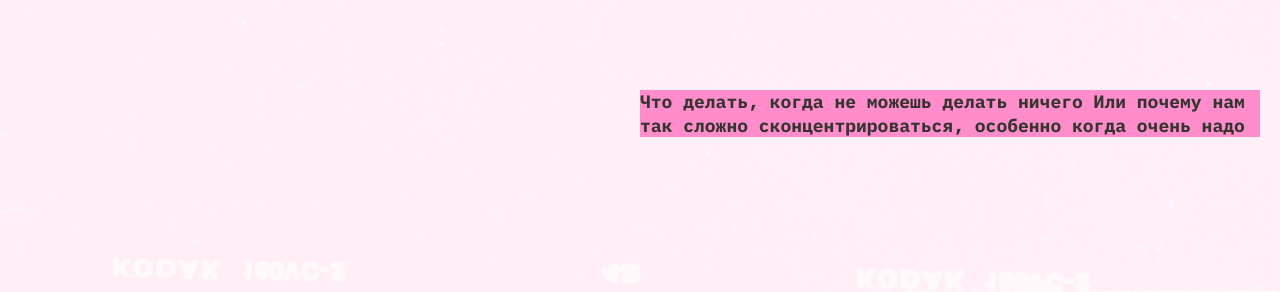
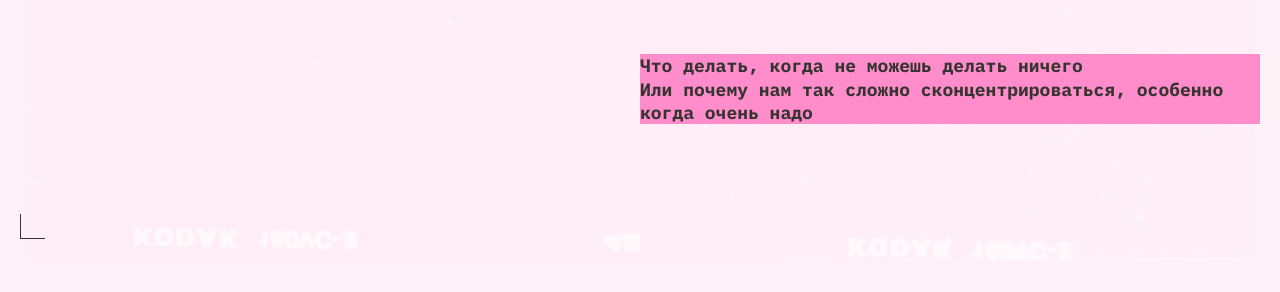
Before and after one commit to PolliSun/slozhno-sosredotochitsya, a plain HTML site: page index.html in a window 1280 px wide. Shown: the part 508-800 px from the top of the page. Drawn offline with Linux system fonts and the light colour scheme.

Commit message:
slozhno-sosredotochitsya

```diff
--- a/index.html
+++ b/index.html
@@ -46,9 +46,10 @@
       </nav>
       <h1 class="header__title">no focus</h1>
       <div class="title">
-        <p class="title-decor">Что делать, когда не можешь делать ничего
+        <p class="title-decor">Что делать, когда не можешь делать ничего<br>
           Или почему нам так сложно сконцентрироваться, особенно когда очень надо</p>
       </div>
+      <div class="decorated-element"></div>
     </header>
     <script src="./scripts/script.js"></script>
   </body>
--- a/styles/style.css
+++ b/styles/style.css
@@ -1,6 +1,6 @@
 /* Основные стили проекта. Это стили для темы, которую вы верстаете первой. */
 
-@media (width <= 375px){
+@media (min-width: 375px){
   .page {
     padding: 10px;
   }
@@ -9,7 +9,7 @@
   }
 }
 
-@media (width >= 376px){
+@media (min-width: 768px){
   .page {
     padding: 20px;
   }
@@ -19,7 +19,7 @@
   }
 }
 
-@media (width <= 375px) and (width >= 376px){
+@media (min-width: 1024px){
 
 }
 
@@ -27,24 +27,50 @@
   background-color: var(--bg-color, #FFF1F7);
   color: var(--text-color, #353430);
   background-image: url(/images/cover-image-light.png);
-  background-size: contain;
+  background-size: auto 768px;
   background-attachment: fixed;
+  background-repeat: no-repeat;
+  background-position: top center;
+  padding: 20px;
   /* сохраните в разметке и стилях класс page. На его основе работает скрипт. */
 }
 
 .header{
   display: grid;
-  grid-template-rows: repeat(3, 1fr);
-  min-height: 728px;
+  grid-template-rows: 299px max-content 299px;
 
 }
 
 .decorated-zone{
+  position: relative;
 
 }
 
+.decorated-zone::before{
+  content: "";
+  position: absolute;
+  block-size: 25px;
+  inline-size: 25px;
+  border-top: 1px solid #353430;
+  border-right: 1px solid #353430;
+  inset-inline-end: 0;
+  inset-block-start: 0;
+}
+
+.decorated-zone::after{
+  content: "";
+  position: absolute;
+  block-size: 25px;
+  inline-size: 25px;
+  border-bottom: 1px solid #353430;
+  border-left: 1px solid #353430;
+  inset-inline-start: 0;
+  inset-block-end: 0;
+}
+
 .header__theme-menu{
-
+  display: grid;
+  align-items: flex-start;
 }
 
 .header__theme-menu-list{
@@ -52,12 +78,10 @@
   grid-template-columns: repeat(auto-fit, 70px);
   gap: 10px;
   justify-content: center;
-  align-items: flex-start;
 }
 
 .header__theme-menu-item{
   display: grid;
-  align-content: center;
 }
 
 .header__theme-menu-button{
@@ -67,16 +91,13 @@
 }
 
 .header__title{
-  display: grid;
   font-weight: var(--bold-weight);
   line-height: 82.5%;
   text-shadow: 4px 4px 0px var(--accent-color);
   color: #FFC2E6;
-  align-items: center;
 }
 
 .title{
-  margin-block-start: -10px;
   display: grid;
   grid-template-columns: 1fr minmax(355px, 1fr);
   align-items: center;
@@ -87,4 +108,5 @@
   font-weight: var(--bold-weight);
   line-height: 23.4px;
   grid-column-start: 2;
+
 }
```
